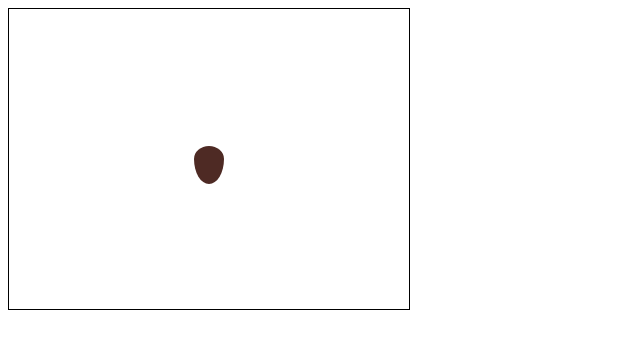
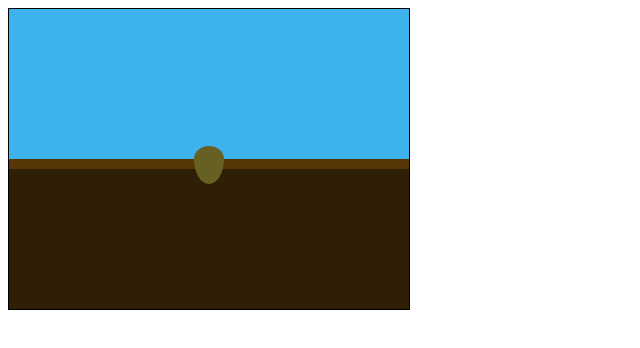
Before and after one commit to herobank110/roots, a website: page src/index.html in a window 1280 px wide. Shown: the whole page, without its empty margins (0-640 px from the left). Drawn offline with Linux system fonts and the light colour scheme.

Commit message:
scene lines

```diff
--- a/src/index.html
+++ b/src/index.html
@@ -6,6 +6,11 @@
     <meta http-equiv="X-UA-Compatible" content="IE=edge">
     <meta name="viewport" content="width=device-width, initial-scale=1.0">
     <title>RootGame</title>
+    <style>
+        .dummy {
+            color: #666022;
+        }
+    </style>
 </head>
 
 <body>
@@ -17,9 +22,19 @@
 
         function drawSeedling() {
             // ctx.moveTo(w / 2- 10, h / 2);
-            ctx.ellipse(w/2, h/2, 15, 13, 0, Math.PI, 0)
-            ctx.ellipse(w/2, h/2, 15, 25, Math.PI, Math.PI, 0)
-            ctx.fillStyle = "#4e2a24"
+
+            ctx.fillStyle = "#3eb2ec";
+            ctx.fillRect(0, 0, w, h);
+
+            ctx.fillStyle = "#573707";
+            ctx.fillRect(0, h/2, w, h);
+
+            ctx.fillStyle = "#2f1f07";
+            ctx.fillRect(0, h/2 + 10, w, h);
+
+            ctx.ellipse(w / 2, h / 2, 15, 13, 0, Math.PI, 0)
+            ctx.ellipse(w / 2, h / 2, 15, 25, Math.PI, Math.PI, 0)
+            ctx.fillStyle = "#666022"
             ctx.fill();
             // ctx.lineTo(w / 2 + 10, h/2)
             // ctx.stroke();
```
